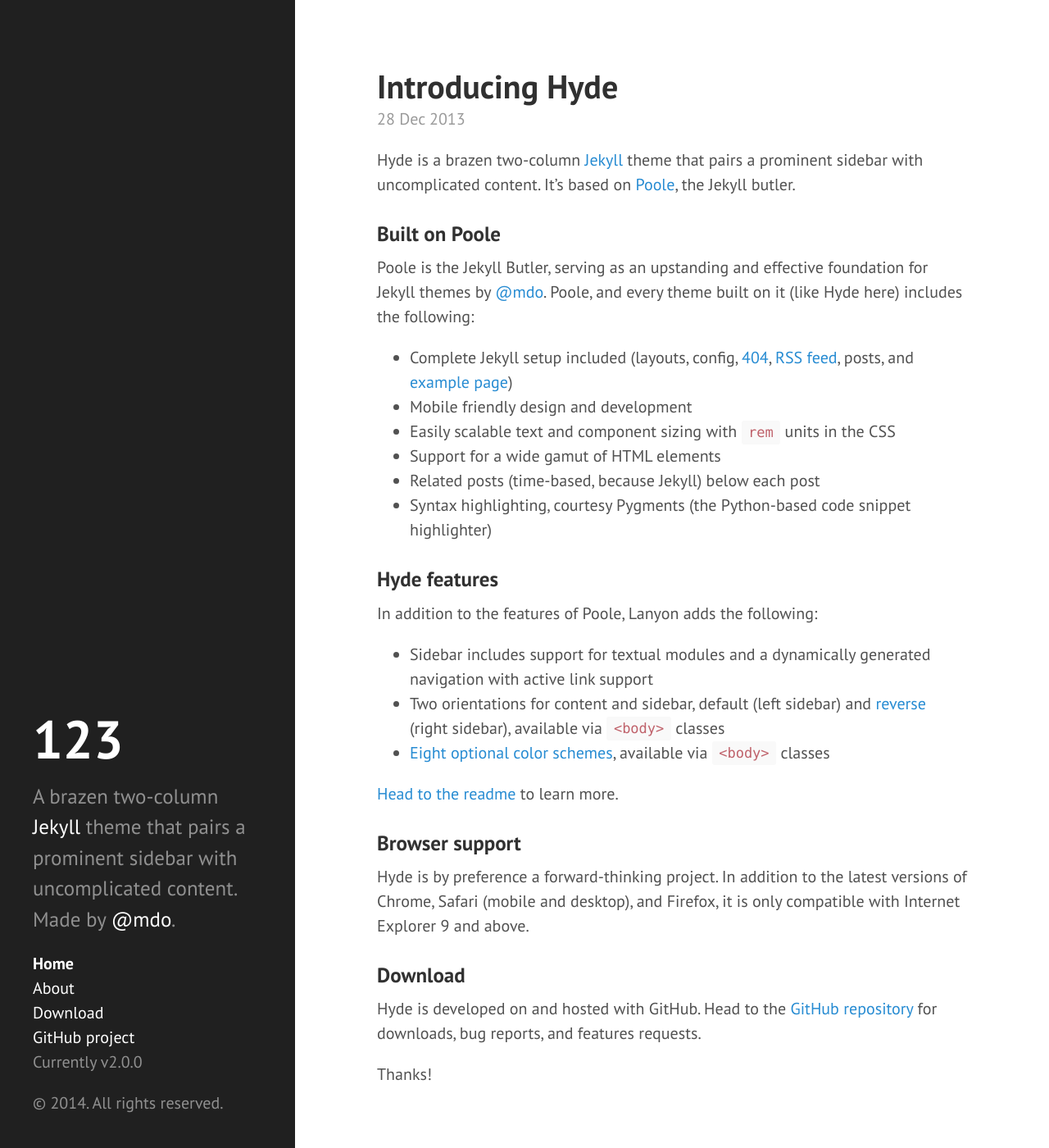
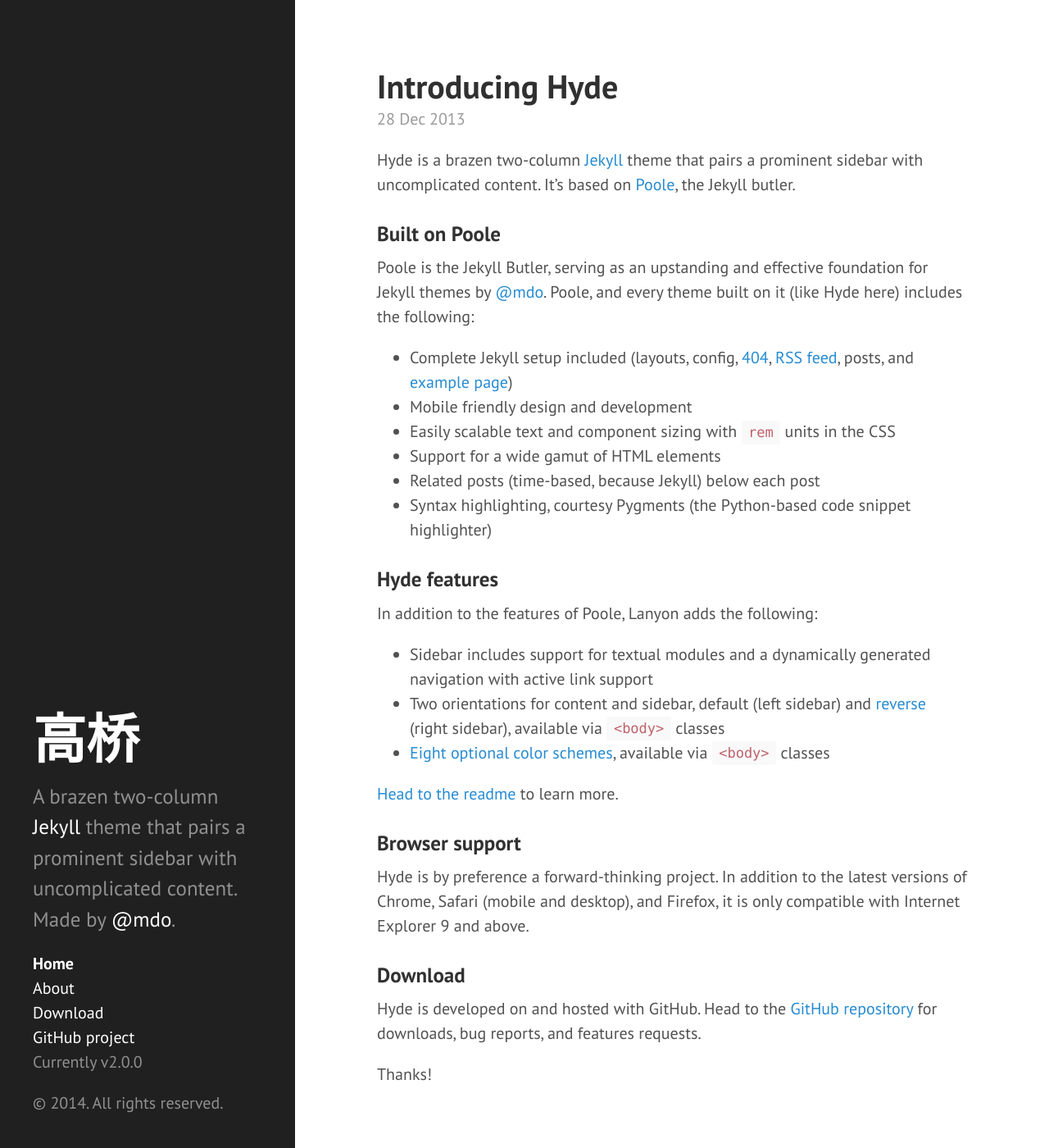
Before and after one commit to qiaogao/qiaogao.github.io, a Jekyll site: the page built from index.html, in a window 1280 px wide and 1400 px high. Shown: the whole window at 82% size. Built offline with Jekyll 4.4.1, drawn with Linux system fonts in a browser that asks for light colours; Markdown is read by kramdown in place of the engine named in the settings; the list of posts is cut into pages by our own code.

Commit message:
font test

```diff
--- a/_config.yml
+++ b/_config.yml
@@ -6,7 +6,7 @@
 permalink:        pretty
 
 # Setup
-title:            123
+title:            高桥
 tagline:          'A Jekyll theme'
 description:      'A brazen two-column <a href="http://jekyllrb.com" target="_blank">Jekyll</a> theme that pairs a prominent sidebar with uncomplicated content. Made by <a href="https://twitter.com/mdo" target="_blank">@mdo</a>.'
 url:              http://www.qiaogao.net
--- a/public/css/hyde.css
+++ b/public/css/hyde.css
@@ -79,7 +79,6 @@
 .sidebar-about h1 {
   color: #fff;
   margin-top: 0;
-  font-family: "PT Sans", Helvetica, Arial, sans-serif;
   font-size: 3.25rem;
 }
 
```
